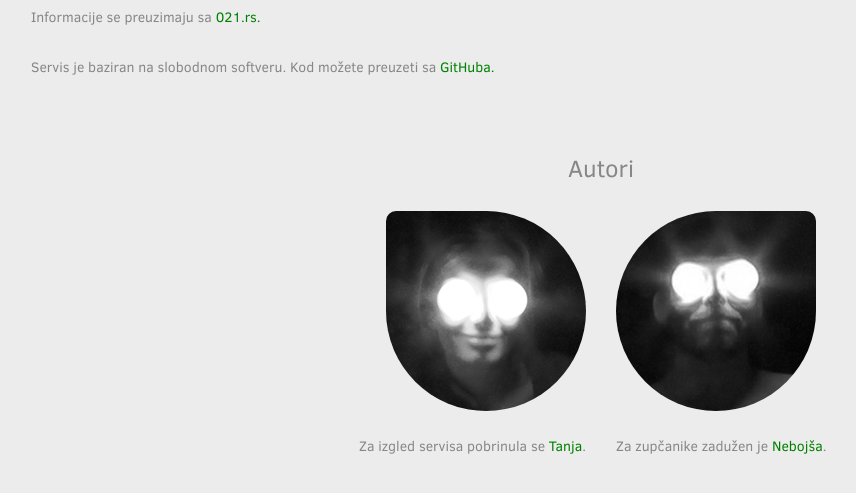
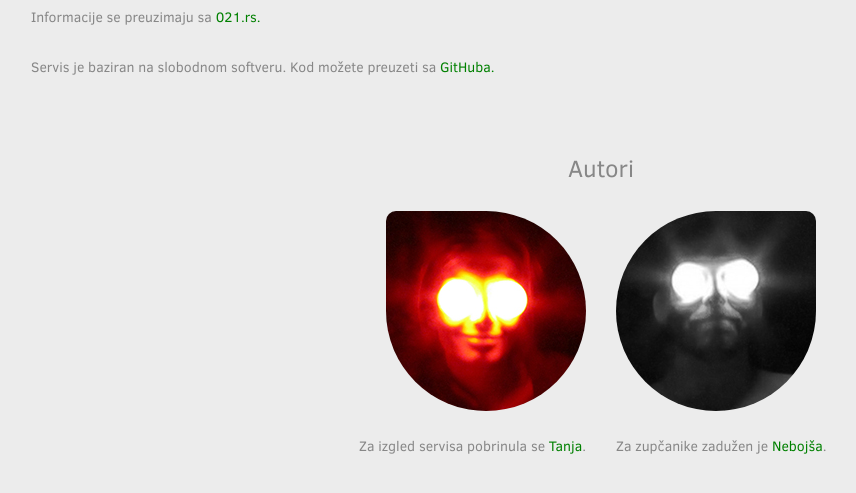
Before and after one commit to TanjaSS/servisne.info.dizajn, a plain HTML site: page o-servisu.html in a window 1280 px wide. Shown: the part 157-650 px from the top of the page, without its empty margins (39-895 px from the left). Drawn offline with Linux system fonts and the light colour scheme.

Commit message:
Make avatars more interesting

```diff
--- a/css/style.css
+++ b/css/style.css
@@ -86,6 +86,10 @@ a.a-green {
 	background-position: 0 -420px;
 }
 
+.tanja.hover {
+	background-position: 0 -420px;
+}
+
 .avatar-tanja {
 	padding-bottom: 1em;
 	text-align: right;
@@ -98,6 +102,10 @@ a.a-green {
 
 .nebojsa:hover {
 	background-position: 0 0;
+}
+
+.nebojsa.hover {
+  background-position: 0 0;
 }
 
 h2 {
--- a/o-servisu.html
+++ b/o-servisu.html
@@ -53,7 +53,7 @@
 					<p>Za izgled servisa pobrinula se <a href="http://github.com/tanjass" target="_blank" class="a-green">Tanja</a>.</p>
 				</div>
 				<div class="col-md-4 col-md-offset-">
-					<div class="avatar nebojsa">
+					<div class="avatar nebojsa hover">
 					</div>
 					<br/><br/>
 					<p>Za zupčanike zadužen je <a href="http://github.com/strika" target="_blank" class="a-green">Nebojša</a>.</p>
@@ -70,7 +70,23 @@
 	<script src="js/jquery-2.js" type="text/javascript"></script>
 	<script src="js/bootstrap.js" type="text/javascript"></script>
 	<script type="text/javascript">
-		var context = "";
+    function sometimes(f) {
+      if (Math.random() > 0.5) {
+        f();
+      }
+    }
+
+    function toggleAvatarHighlight() {
+      sometimes(function() {
+        $(".avatar.tanja").toggleClass("hover");
+      });
+
+      sometimes(function() {
+        $(".avatar.nebojsa").toggleClass("hover");
+      });
+    }
+
+    setInterval(toggleAvatarHighlight, 500);
 	</script>
 
 
```
